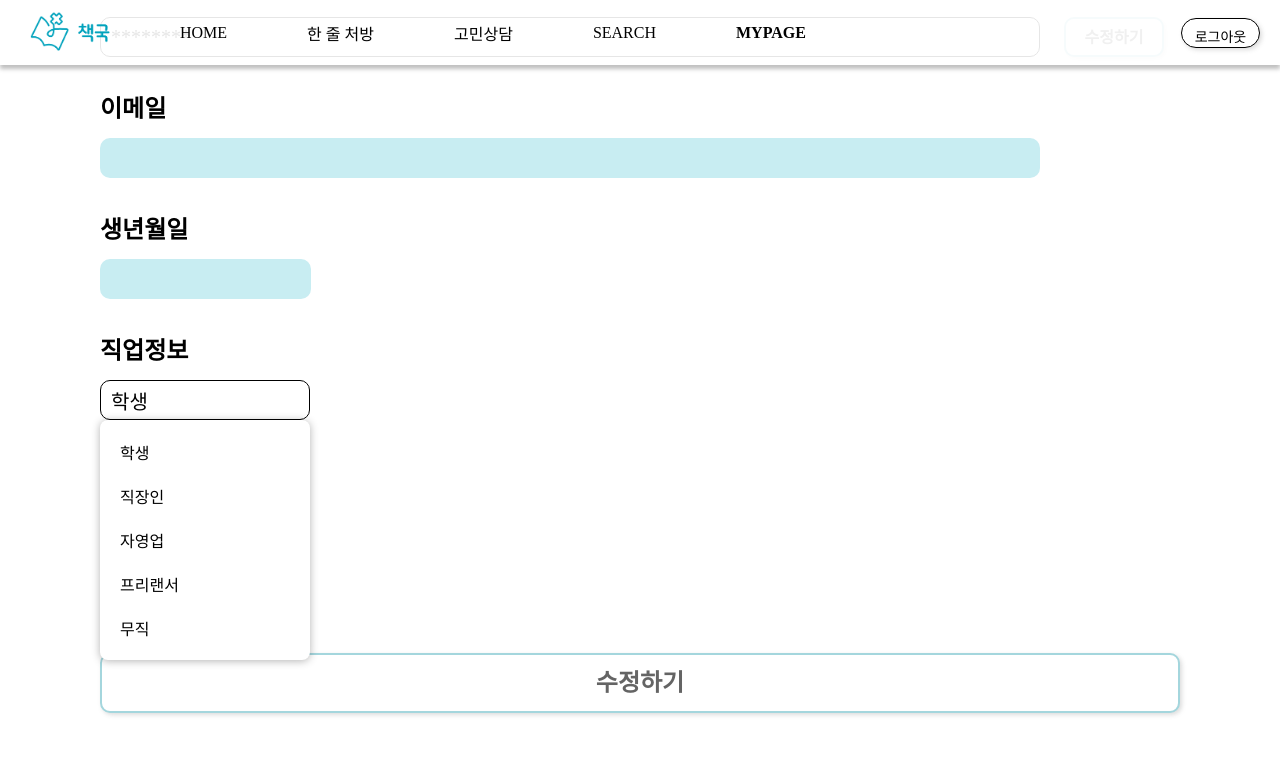
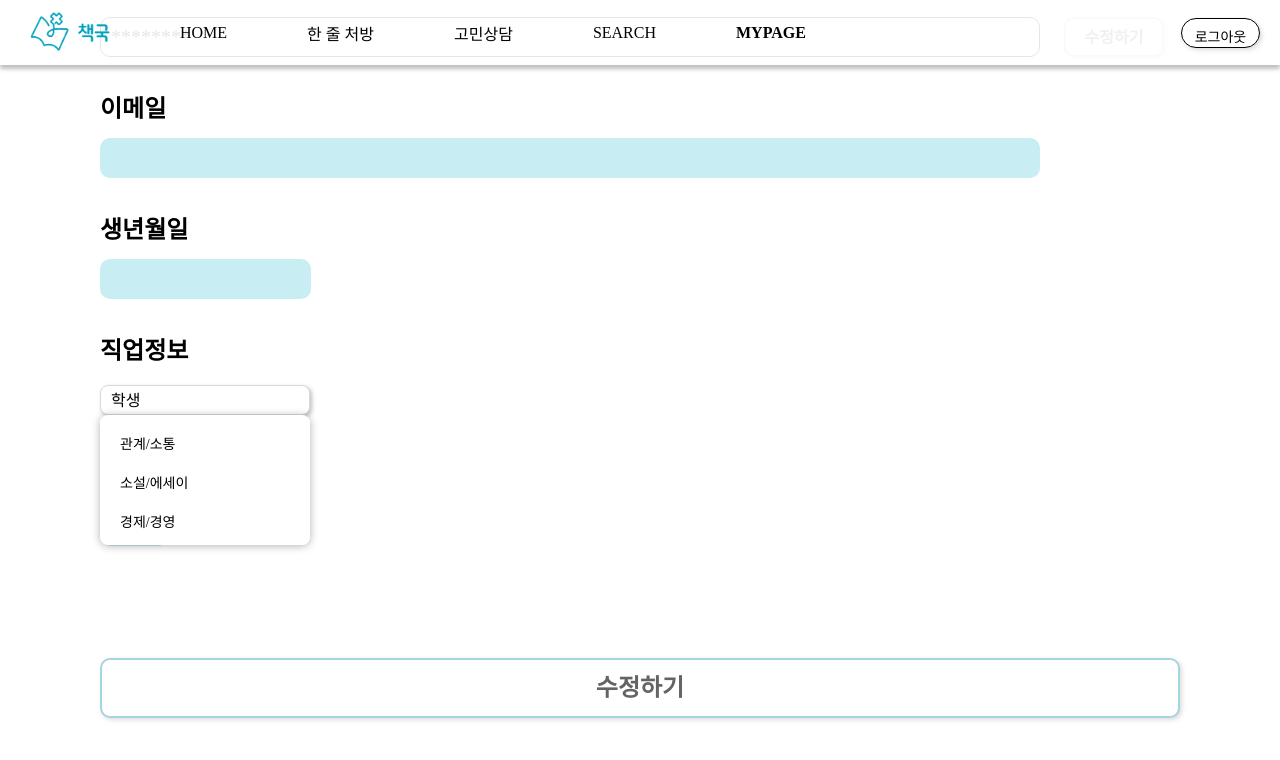
Before and after one commit to kw-bookmedicine/frontend, a React (Create React App) app: page /edit in a window 1280 px wide. Both pictures are taken after a click on the button "학생". Shown: the part 965-1725 px from the top of the page. Built offline with nearby package versions, Linux system fonts and the light colour scheme; no server answers; a web font is replaced by a local one.

Commit message:
:sparkles: Feat: 카테고리 선택 드롭다운 기능 및 타입 추가

```diff
--- a/src/components/DropDown.js
+++ b/src/components/DropDown.js
@@ -2,7 +2,7 @@ import { useRef, useState } from 'react';
 import '../styles/DropDown.css';
 import useDetectClose from '../hooks/useDetectClose';
 
-const DropDown = ({ DropDownTitle }) => {
+const DropDown = ({ DropDownTitle, type, ctgType }) => {
 	const dropDownRef = useRef(null);
 	const dropDownMenuRef = useRef(null);
 
@@ -13,18 +13,13 @@ const DropDown = ({ DropDownTitle }) => {
 	const [isSelect, setIsSelect] = useDetectClose(dropDownMenuRef, false);
 	const [selectTitle, setSelectTitle] = useState('');
 
-	return (
-		<div className="dropDown_menu">
-			<button
-				className="dropDown_menu_button"
-				onClick={() => {
-					setIsOpen(!isOpen);
-					setIsSelect(!isSelect);
-				}}
-			>
-				{selectTitle !== '' ? selectTitle : DropDownTitle}
-			</button>
+	const setCtg = async (ctg) => {
+		// console.log(ctg);
+		ctgType(ctg);
+	};
 
+	const renderJob = () => {
+		return (
 			<ul
 				ref={dropDownRef}
 				className={isOpen ? 'dropDown_menu_list_active' : 'dropDown_menu_list'}
@@ -95,6 +90,218 @@ const DropDown = ({ DropDownTitle }) => {
 					무직
 				</li>
 			</ul>
+		);
+	};
+
+	const renderCategory = () => {
+		return (
+			<ul
+				ref={dropDownRef}
+				className={
+					isOpen ? 'dropDown_ctg_menu_list_active' : 'dropDown_ctg_menu_list'
+				}
+				id="dropDown_ctg_menu"
+			>
+				<li
+					ref={dropDownMenuRef}
+					onClick={() => {
+						setIsOpen(!isOpen);
+						setIsSelect(isSelect);
+						setSelectTitle('관계/소통');
+						setCtg('관계/소통');
+					}}
+					className={
+						isSelect ? 'dropDown_menu_item_select' : 'dropDown_menu_item'
+					}
+				>
+					관계/소통
+				</li>
+				<li
+					ref={dropDownMenuRef}
+					onClick={() => {
+						setIsOpen(!isOpen);
+						setIsSelect(isSelect);
+						setSelectTitle('소설/에세이');
+						setCtg('소설/에세이');
+					}}
+					className={
+						isSelect ? 'dropDown_menu_item_select' : 'dropDown_menu_item'
+					}
+				>
+					소설/에세이
+				</li>
+				<li
+					ref={dropDownMenuRef}
+					onClick={() => {
+						setIsOpen(!isOpen);
+						setIsSelect(isSelect);
+						setSelectTitle('경제/경영');
+						setCtg('경제/경영');
+					}}
+					className={
+						isSelect ? 'dropDown_menu_item_select' : 'dropDown_menu_item'
+					}
+				>
+					경제/경영
+				</li>
+				<li
+					ref={dropDownMenuRef}
+					onClick={() => {
+						setIsOpen(!isOpen);
+						setIsSelect(isSelect);
+						setSelectTitle('자녀/양육');
+						setCtg('자녀/양육');
+					}}
+					className={
+						isSelect ? 'dropDown_menu_item_select' : 'dropDown_menu_item'
+					}
+				>
+					자녀/양육
+				</li>
+				<li
+					ref={dropDownMenuRef}
+					onClick={() => {
+						setIsOpen(!isOpen);
+						setIsSelect(!isSelect);
+						setSelectTitle('사회');
+						setCtg('사회');
+					}}
+					className={
+						isSelect ? 'dropDown_menu_item_select' : 'dropDown_menu_item'
+					}
+				>
+					사회
+				</li>
+				<li
+					ref={dropDownMenuRef}
+					onClick={() => {
+						setIsOpen(!isOpen);
+						setIsSelect(!isSelect);
+						setSelectTitle('철학');
+						setCtg('철학');
+					}}
+					className={
+						isSelect ? 'dropDown_menu_item_select' : 'dropDown_menu_item'
+					}
+				>
+					철학
+				</li>
+				<li
+					ref={dropDownMenuRef}
+					onClick={() => {
+						setIsOpen(!isOpen);
+						setIsSelect(!isSelect);
+						setSelectTitle('건강');
+						setCtg('건강');
+					}}
+					className={
+						isSelect ? 'dropDown_menu_item_select' : 'dropDown_menu_item'
+					}
+				>
+					건강
+				</li>
+				<li
+					ref={dropDownMenuRef}
+					onClick={() => {
+						setIsOpen(!isOpen);
+						setIsSelect(!isSelect);
+						setSelectTitle('역사');
+						setCtg('역사');
+					}}
+					className={
+						isSelect ? 'dropDown_menu_item_select' : 'dropDown_menu_item'
+					}
+				>
+					역사
+				</li>
+				<li
+					ref={dropDownMenuRef}
+					onClick={() => {
+						setIsOpen(!isOpen);
+						setIsSelect(!isSelect);
+						setSelectTitle('수학/과학/공학');
+						setCtg('수학/과학/공학');
+					}}
+					className={
+						isSelect ? 'dropDown_menu_item_select' : 'dropDown_menu_item'
+					}
+				>
+					수학/과학/공학
+				</li>
+				<li
+					ref={dropDownMenuRef}
+					onClick={() => {
+						setIsOpen(!isOpen);
+						setIsSelect(!isSelect);
+						setSelectTitle('문제집/수험서');
+						setCtg('문제집/수험서');
+					}}
+					className={
+						isSelect ? 'dropDown_menu_item_select' : 'dropDown_menu_item'
+					}
+				>
+					문제집/수험서
+				</li>
+				<li
+					ref={dropDownMenuRef}
+					onClick={() => {
+						setIsOpen(!isOpen);
+						setIsSelect(!isSelect);
+						setSelectTitle('취업');
+						setCtg('취업');
+					}}
+					className={
+						isSelect ? 'dropDown_menu_item_select' : 'dropDown_menu_item'
+					}
+				>
+					취업
+				</li>
+				<li
+					ref={dropDownMenuRef}
+					onClick={() => {
+						setIsOpen(!isOpen);
+						setIsSelect(!isSelect);
+						setSelectTitle('취미');
+						setCtg('취미');
+					}}
+					className={
+						isSelect ? 'dropDown_menu_item_select' : 'dropDown_menu_item'
+					}
+				>
+					취미
+				</li>
+				<li
+					ref={dropDownMenuRef}
+					onClick={() => {
+						setIsOpen(!isOpen);
+						setIsSelect(!isSelect);
+						setSelectTitle('기타');
+						setCtg('기타');
+					}}
+					className={
+						isSelect ? 'dropDown_menu_item_select' : 'dropDown_menu_item'
+					}
+				>
+					기타
+				</li>
+			</ul>
+		);
+	};
+
+	return (
+		<div className={type === 'job' ? 'dropDown_menu' : 'dropDown_ctg_menu'}>
+			<button
+				className={
+					type === 'job' ? 'dropDown_menu_button' : 'dropDown_ctg_menu_button'
+				}
+				onClick={() => {
+					setIsOpen(!isOpen);
+					setIsSelect(!isSelect);
+				}}
+			>
+				{selectTitle !== '' ? selectTitle : DropDownTitle}
+			</button>
+			{type === 'job' ? renderJob() : renderCategory()}
 		</div>
 	);
 };
--- a/src/styles/DropDown.css
+++ b/src/styles/DropDown.css
@@ -60,7 +60,71 @@
 
 .dropDown_menu_item_select:hover {
 	color: #000;
-	/* background: #a4d6dd; */
-	/* background: #d5e0ff; */
 	background: #c8edf2;
 }
+
+/* 카테고리 선택 드롭메뉴 */
+.dropDown_ctg_menu {
+	width: 210px;
+	height: 40px;
+	margin-top: 5px;
+}
+
+.dropDown_ctg_menu_button {
+	display: flex;
+	align-items: center;
+	width: 100%;
+	height: 30px;
+	border-radius: 8px;
+	background: #fff;
+	border: 1px solid #d9d9d9;
+	box-shadow: 2px 2px 4px rgba(0, 0, 0, 0.25);
+	padding-left: 10px;
+
+	color: #000;
+	font-family: var(--basic-font);
+	font-size: 16px;
+	font-style: normal;
+	font-weight: 400;
+	line-height: 19px;
+}
+
+.dropDown_ctg_menu_list {
+	visibility: hidden;
+}
+
+.dropDown_ctg_menu_list_active {
+	background: #fff;
+	border-radius: 8px;
+	width: 210px;
+	height: 130px;
+	padding: 10px;
+	z-index: 1;
+	position: relative;
+	text-align: left;
+
+	box-shadow: 0 1px 8px rgba(0, 0, 0, 0.3);
+	transition: opacity 0.4s ease, transform 0.4s ease, visibility 0.4s;
+	opacity: 1;
+	visibility: visible;
+	transform: translateY(0);
+
+	color: #000;
+	font-family: var(--basic-font);
+	font-size: 14px;
+	font-style: normal;
+	font-weight: 400;
+	line-height: 19px;
+
+	overflow-y: scroll;
+	scrollbar-width: none;
+}
+
+.dropDown_ctg_menu_item_select {
+	padding: 10px;
+}
+
+.dropDown_ctg_menu_item_select:hover {
+	color: #000;
+	background: #d3e7f6;
+}
```
